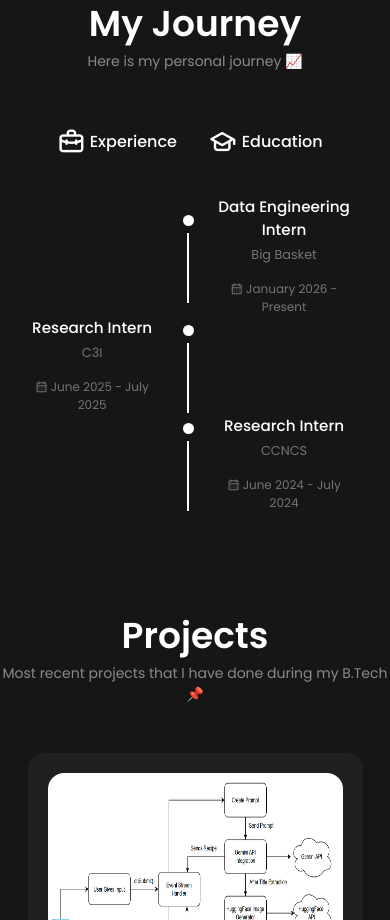
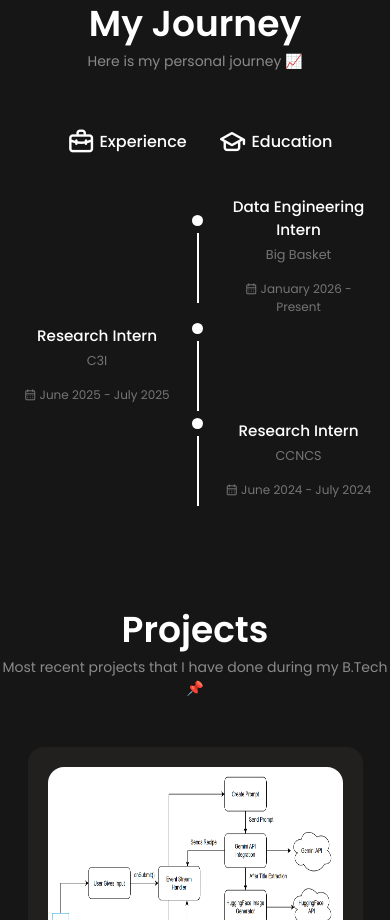
Before and after one commit to Hurry-sh/Portfolio, a React (Create React App) app: page / in a window 390 px wide. Shown: the part 3040-3960 px from the top of the page. Built offline with nearby package versions, Linux system fonts and the light colour scheme.

Commit message:
Made changes for mobile view

```diff
--- a/src/components/qualification/qualification.css
+++ b/src/components/qualification/qualification.css
@@ -115,7 +115,7 @@
 @media screen and (max-width:600px) {
 
     .qualification__container {
-        max-width: 85%;
+        max-width: 90%;
         text-align: center;
         align-items: center;
     }
```
